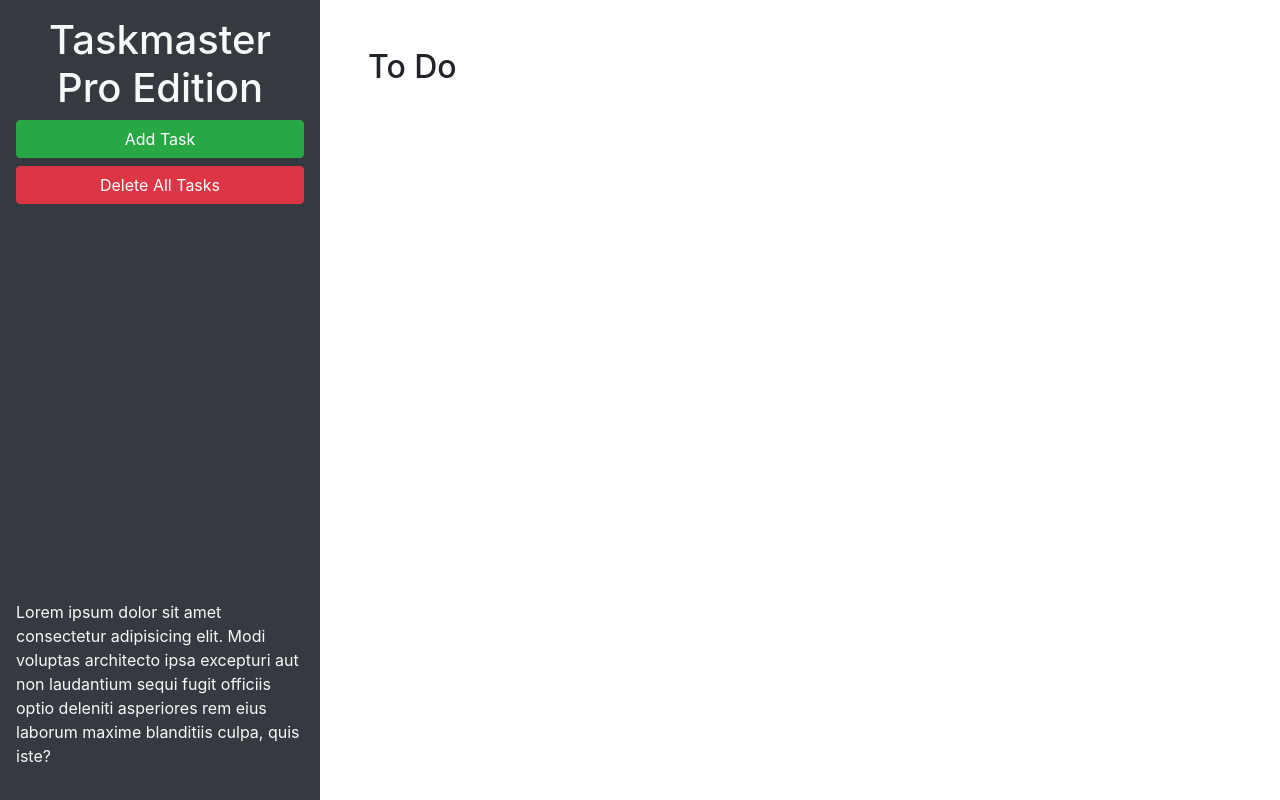
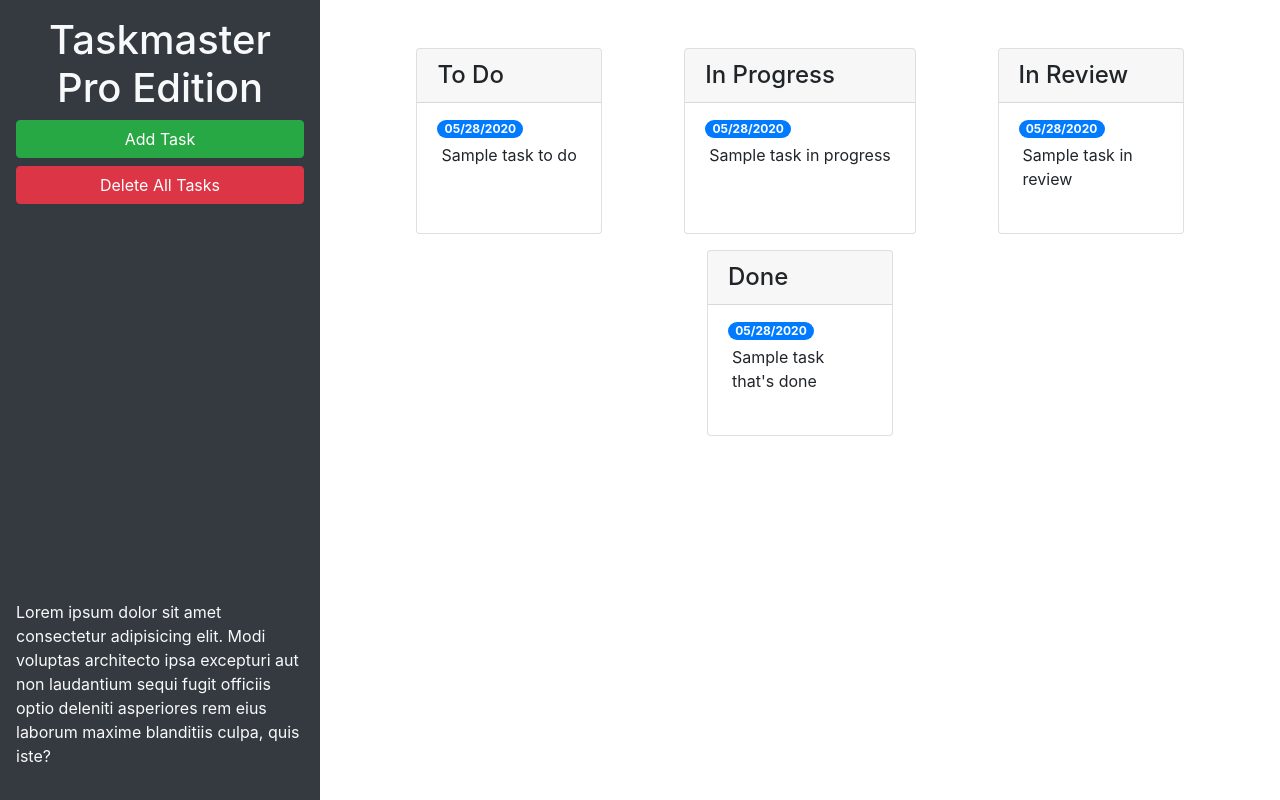
Before and after one commit to mblack1190/taskmaster-pro, a plain HTML site: page index.html in a window 1280 px wide. Drawn offline with nearby package versions, Linux system fonts and the light colour scheme.

Commit message:
updated columns and modal

```diff
--- a/index.html
+++ b/index.html
@@ -24,9 +24,58 @@
       </p>
     </header>
     <main class="col-12 col-lg-9">
-      <div class="m-5">
-        <h2>To Do</h2>
-        <ul id="list-toDo" class="list-group"> </ul>
+      <div class="m-5 row justify-content-around">
+        <div class="col-12 col-md-6 col-xl-3 mb-3">
+          <div class="card">
+        <h4 class="card-header">To Do</h4>
+        <ul id="list-toDo" class="list-group list-group-flush">
+          <li class="list-group-item">
+            <span class="badge badge-primary badge-pill">05/28/2020</span>
+            <p class="m-1">Sample task to do</p>
+          </li>
+        </ul>
+      </div>
+      </div>
+      <!--todo end-->
+      <!--in progress start-->
+      <div clas="col-12 col-md-6 col-xl-3 mb-3">
+        <div class="card">
+        <h4 class="card-header">In Progress</h4>
+        <ul id="list-inProgress" class="list-group list-group-flush">
+          <li class="list-group-item">
+            <span class="badge badge-primary badge-pill">05/28/2020</span>
+            <p class="m-1">Sample task in progress</p>
+          </li>
+        </ul>
+        </div>
+      </div>
+      <!--in progress end-->
+      <!-- in review start -->
+      <div class="col-12 col-md-6 col-xl-3 mb-3">
+        <div class="card">
+        <h4 class="card-header">In Review</h4>
+        <ul id="list-inReview" class="list-group list-group-flush">
+          <li class="list-group-item">
+            <span class="badge badge-primary badge-pill">05/28/2020</span>
+            <p class="m-1">Sample task in review</p>
+          </li>
+        </ul>
+      </div>
+      </div>
+      <!-- in review end -->
+      <!-- done start -->
+      <div class="col-12 col-md-6 col-xl-3 mb-3">
+        <div class=card>
+        <h4 class="card-header">Done</h4>
+        <ul id="list-done" class="list-group list-group-flush">
+          <li class="list-group-item">
+            <span class="badge badge-primary badge-pill">05/28/2020</span>
+            <p class="m-1">Sample task that's done</p>
+          </li>
+        </ul>
+      </div>
+      </div>
+  <!-- done end -->
       </div>
     </main>
   </div>
@@ -46,11 +95,11 @@
           <form>
             <div class="form-group">
               <label for="modalTaskDescription">Task description</label>
-              <textarea id="modalTaskDescription" rows="3"></textarea>
+              <textarea id="modalTaskDescription" rows="3" class="form-control"></textarea>
             </div>
             <div class="form-group">
               <label for="modalDueDate">Due date</label>
-              <input type="text" id="modalDueDate" placeholder="mm/dd/yyyy" autocomplete="off" />
+              <input type="text" class="form-control" id="modalDueDate" placeholder="mm/dd/yyyy" autocomplete="off" />
             </div>
           </form>
         </div>
```
